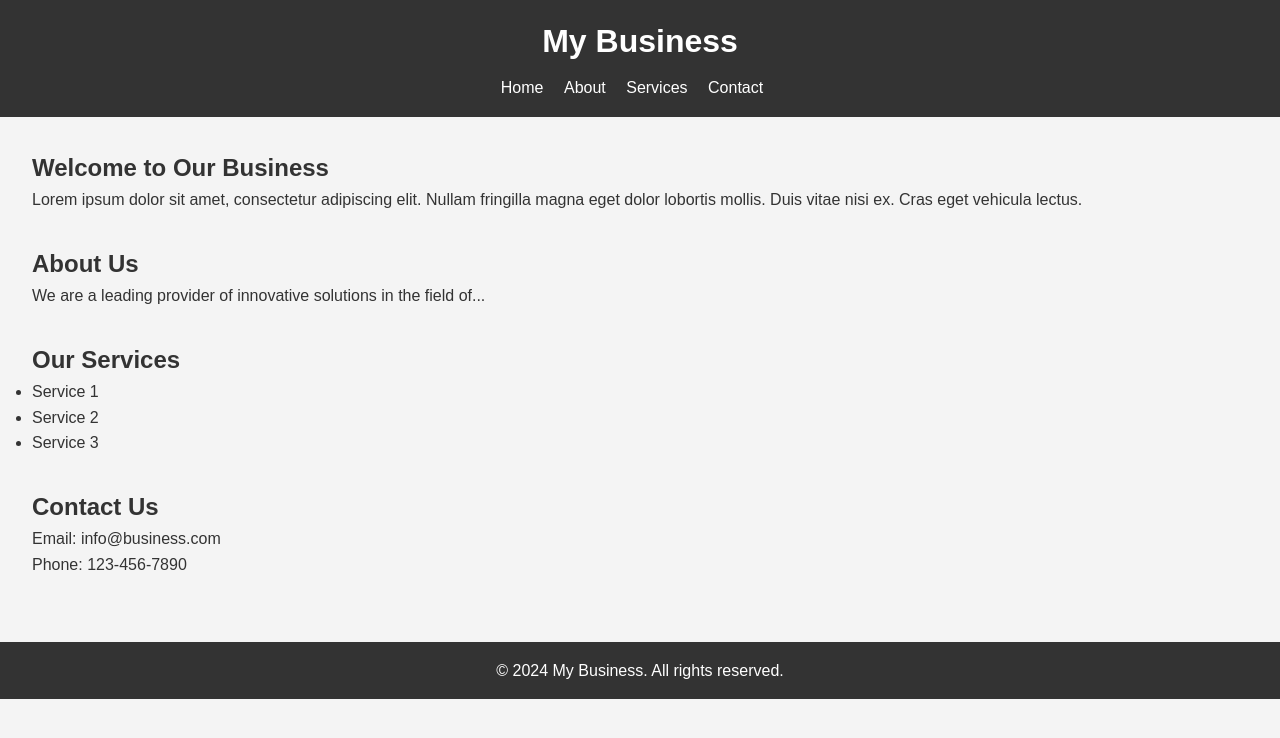
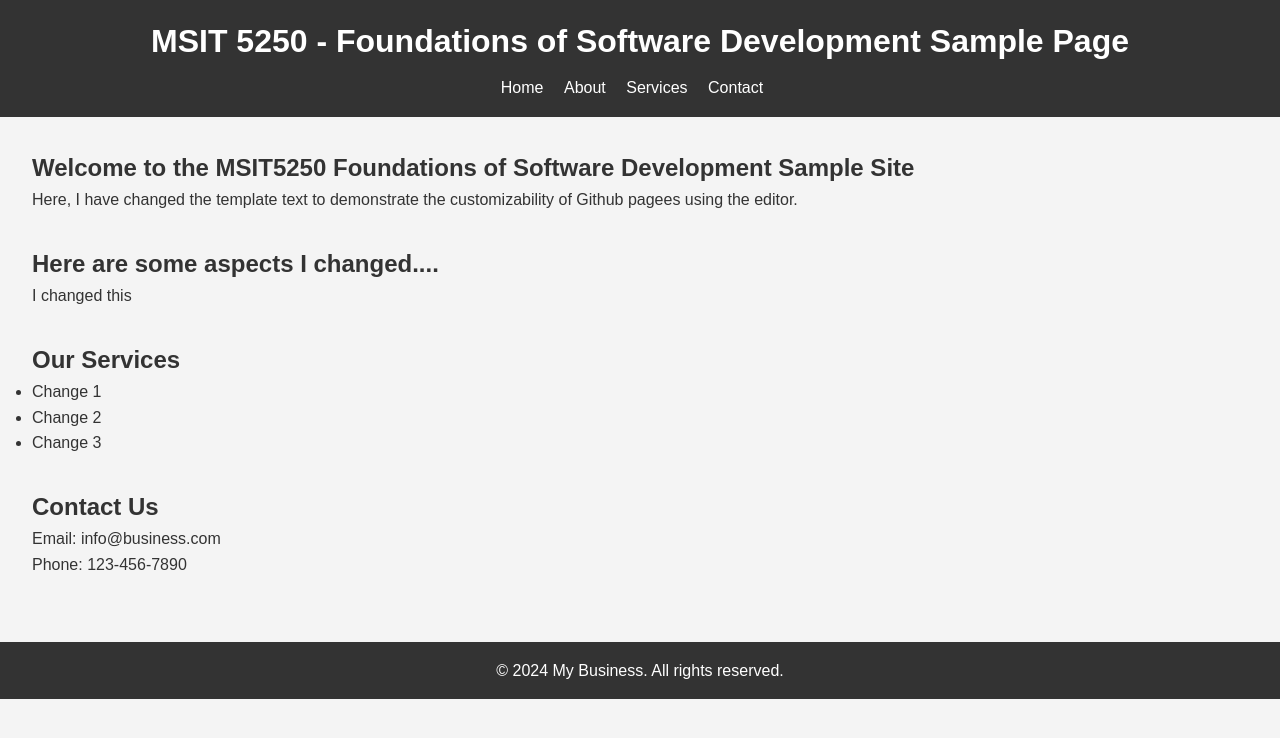
Before and after one commit to Mcouchman2024/MSIT5250, a plain HTML site: page index.html in a window 1280 px wide. Drawn offline with Linux system fonts and the light colour scheme.

Commit message:
Update index.html

```diff
--- a/index.html
+++ b/index.html
@@ -4,12 +4,12 @@
 <head>
     <meta charset="UTF-8">
     <meta name="viewport" content="width=device-width, initial-scale=1.0">
-    <title>Sample Business Page</title>
+    <title>MSIT5250</title>
     <link rel="stylesheet" href="styles.css">
 </head>
 <body>
     <header>
-        <h1>My Business</h1>
+        <h1>MSIT 5250 - Foundations of Software Development Sample Page</h1>
         <nav>
             <ul>
                 <li><a href="#home">Home</a></li>
@@ -21,19 +21,19 @@
     </header>
     <main>
         <section id="home">
-            <h2>Welcome to Our Business</h2>
-            <p>Lorem ipsum dolor sit amet, consectetur adipiscing elit. Nullam fringilla magna eget dolor lobortis mollis. Duis vitae nisi ex. Cras eget vehicula lectus.</p>
+            <h2>Welcome to the MSIT5250 Foundations of Software Development Sample Site</h2>
+            <p>Here, I have changed the template text to demonstrate the customizability of Github pagees using the editor.</p>
         </section>
         <section id="about">
-            <h2>About Us</h2>
-            <p>We are a leading provider of innovative solutions in the field of...</p>
+            <h2>Here are some aspects I changed....</h2>
+            <p>I changed this</p>
         </section>
         <section id="services">
             <h2>Our Services</h2>
             <ul>
-                <li>Service 1</li>
-                <li>Service 2</li>
-                <li>Service 3</li>
+                <li>Change 1</li>
+                <li>Change 2</li>
+                <li>Change 3</li>
             </ul>
         </section>
         <section id="contact">
```
